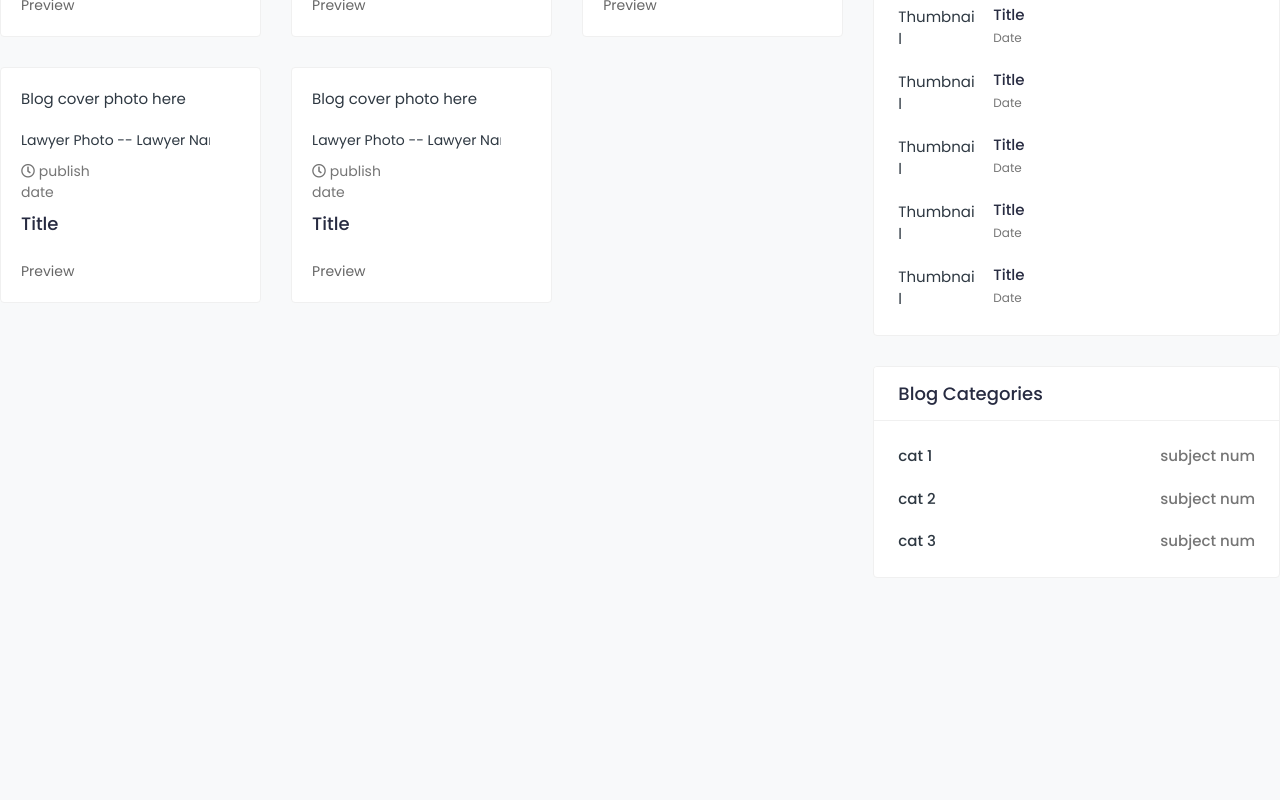
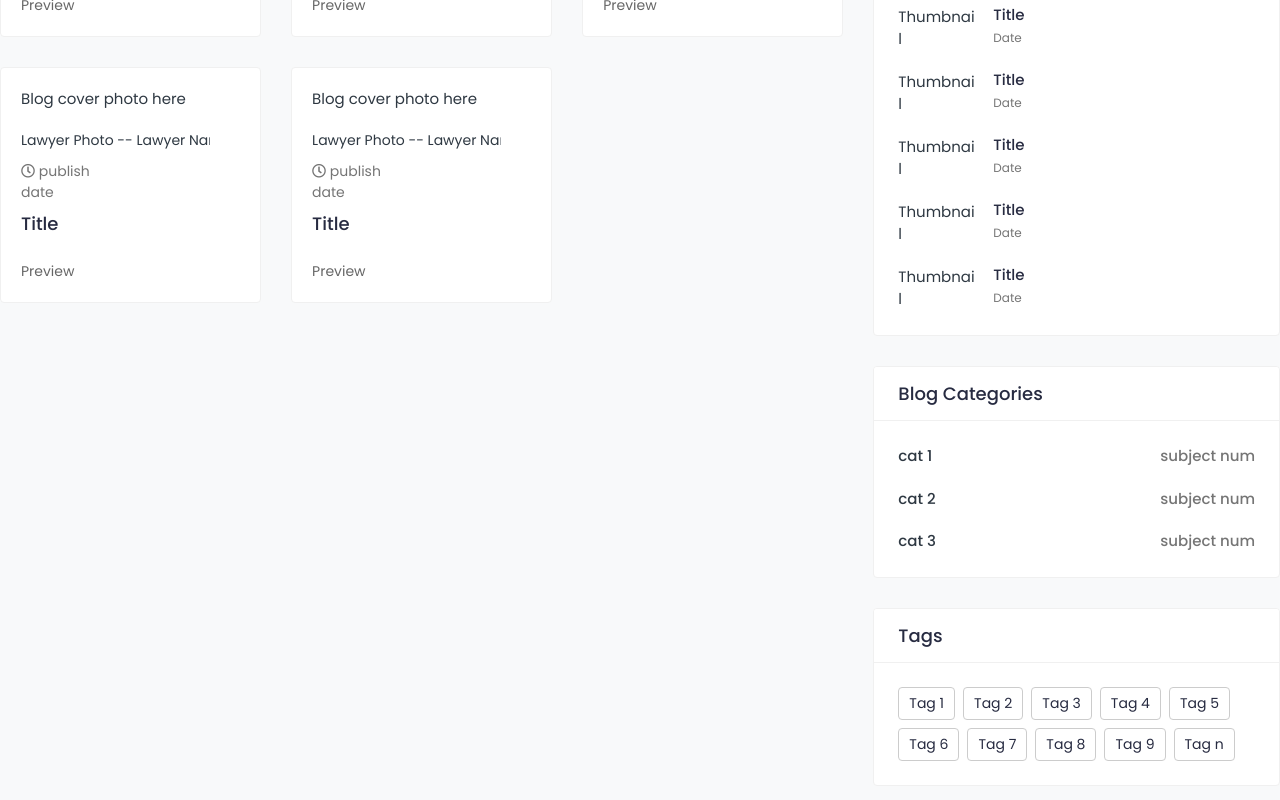
Before and after one commit to a4w/ruslan-legal-service, a React (Create React App) app in the folder frontend/legal-service-app/: page /blogs in a window 1280 px wide. Shown: the part 200-1000 px from the top of the page. Before the commit the page ends 808 px from the top, so only its background shows below. Built offline with nearby package versions, Linux system fonts and the light colour scheme.

Commit message:
Added Tags List

```diff
--- a/frontend/legal-service-app/src/Blogs.js
+++ b/frontend/legal-service-app/src/Blogs.js
@@ -32,6 +32,7 @@ const Blogs = () => {
                 <Search setBlogs={setBlogs} />
                 <LatestBlogs latest={blogs} />
                 <Catagories />
+                <TagsList />
             </div>
         </div>
     );
@@ -102,8 +103,8 @@ const LatestBlogList = ({ latest }) => {
     return (
         <ul className="latest-posts">
             {latest.map((blog) => (
-                <li>
-                    <LatestBlogCard key={blog.id} lawer={blog} />
+                <li key={blog.id}>
+                    <LatestBlogCard lawer={blog} />
                 </li>
             ))}
         </ul>
@@ -112,14 +113,14 @@ const LatestBlogList = ({ latest }) => {
 const Catagories = () => {
     const cats = ["cat 1", "cat 2", "cat 3"];
     return (
-        <div class="card category-widget">
-            <div class="card-header">
-                <h4 class="card-title">Blog Categories</h4>
+        <div className="card category-widget">
+            <div className="card-header">
+                <h4 className="card-title">Blog Categories</h4>
             </div>
-            <div class="card-body">
-                <ul class="categories">
+            <div className="card-body">
+                <ul className="categories">
                     {cats.map((cat) => (
-                        <li>
+                        <li key={cat}>
                             <a href="//">
                                 {cat} <span>subject num</span>
                             </a>
@@ -130,4 +131,37 @@ const Catagories = () => {
         </div>
     );
 };
+
+const TagsList = () => {
+    const tags = [
+        "Tag 1",
+        "Tag 2",
+        "Tag 3",
+        "Tag 4",
+        "Tag 5",
+        "Tag 6",
+        "Tag 7",
+        "Tag 8",
+        "Tag 9",
+        "Tag n",
+    ];
+    return (
+        <div className="card tags-widget">
+            <div className="card-header">
+                <h4 className="card-title">Tags</h4>
+            </div>
+            <div className="card-body">
+                <ul className="tags">
+                    {tags.map((tag) => (
+                        <li key={tag}>
+                            <a href="//" className="tag">
+                                {tag}
+                            </a>
+                        </li>
+                    ))}
+                </ul>
+            </div>
+        </div>
+    );
+};
 export default Blogs;
```
